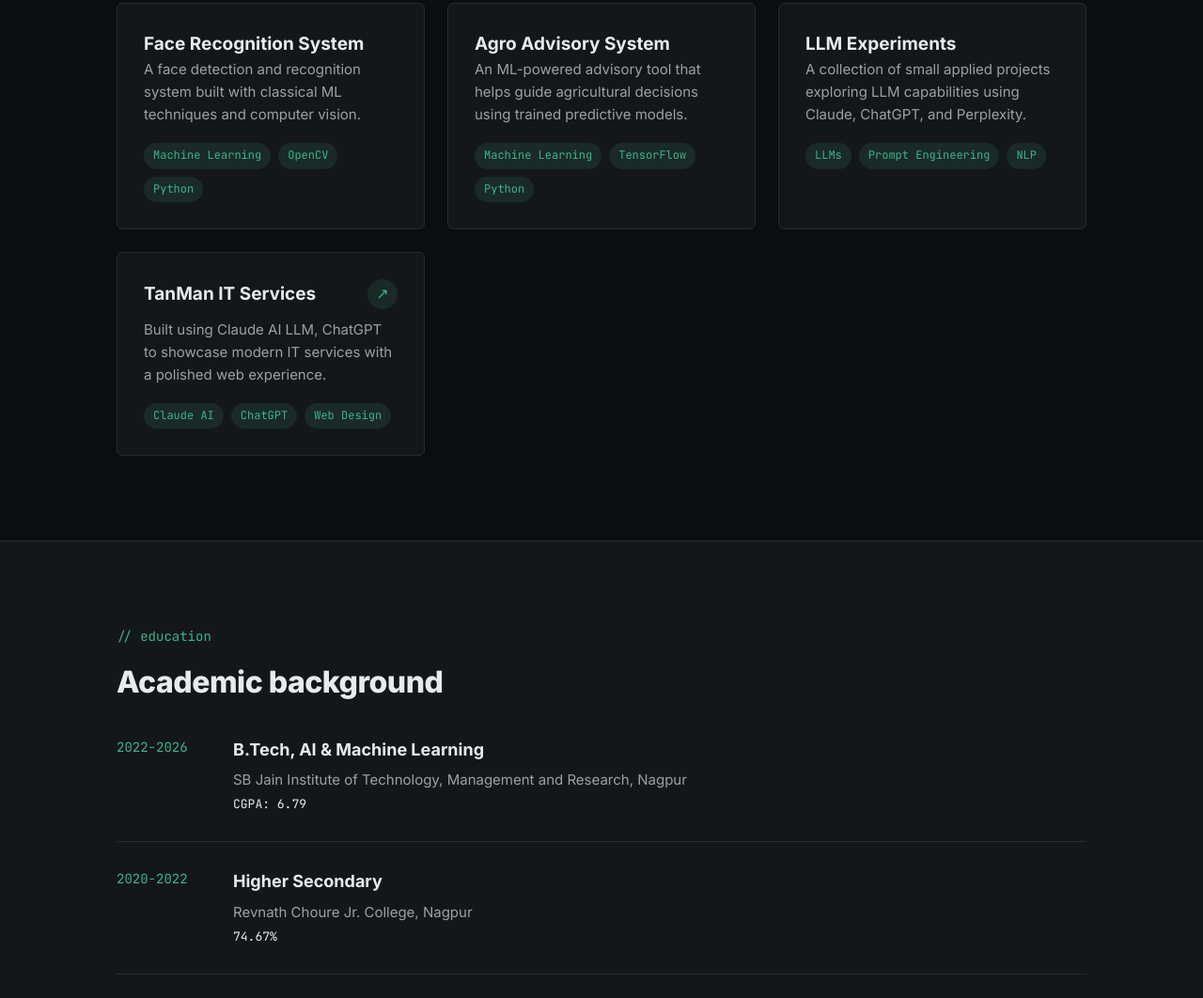
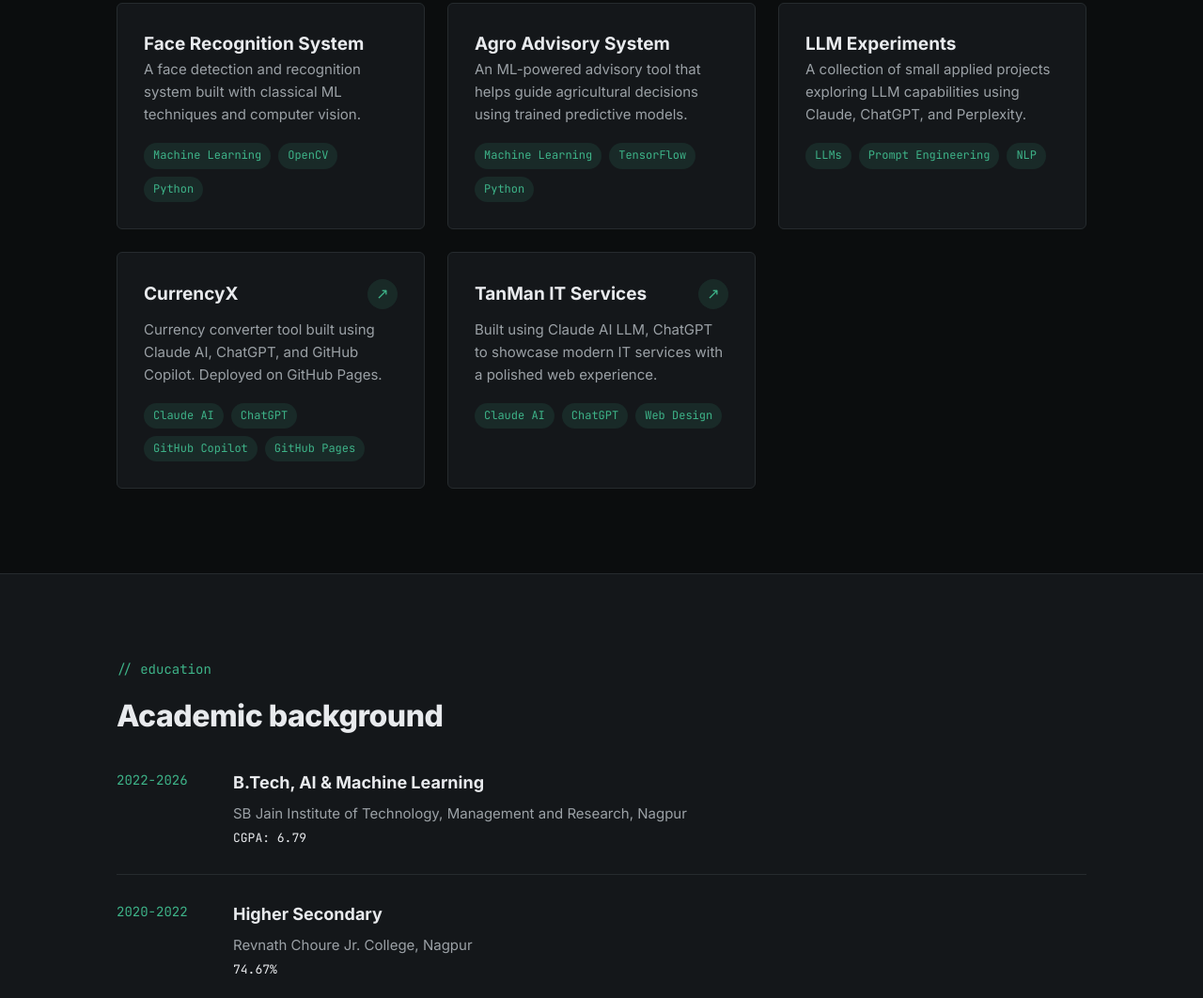
Before and after one commit to manthanrshende/Portfoilio, a plain HTML site: page index.html in a window 1280 px wide. Shown: the part 2485-3547 px from the top of the page at 94% size. Drawn offline with Linux system fonts and the light colour scheme.

Commit message:
Added one new project -CurrencyX

```diff
--- a/index.html
+++ b/index.html
@@ -194,6 +194,20 @@
         </div>
       </div>
 
+      <a href="https://manthanrshende.github.io/CurrencyX/" target="_blank" rel="noopener noreferrer" class="project-card project-card-link" aria-label="Open CurrencyX project">
+        <div class="project-card-top">
+          <h3>CurrencyX</h3>
+          <span class="project-link" aria-hidden="true">↗</span>
+        </div>
+        <p>Currency converter tool built using Claude AI, ChatGPT, and GitHub Copilot. Deployed on GitHub Pages.</p>
+        <div class="tags">
+          <span>Claude AI</span>
+          <span>ChatGPT</span>
+          <span>GitHub Copilot</span>
+          <span>GitHub Pages</span>
+        </div>
+      </a>
+
       <a href="https://manthanrshende.github.io/tanman-website/index.html" target="_blank" rel="noopener noreferrer" class="project-card project-card-link" aria-label="Open TanMan IT Services project">
         <div class="project-card-top">
           <h3>TanMan IT Services</h3>
```
Also changed, not shown: projects/index.html (deleted).
